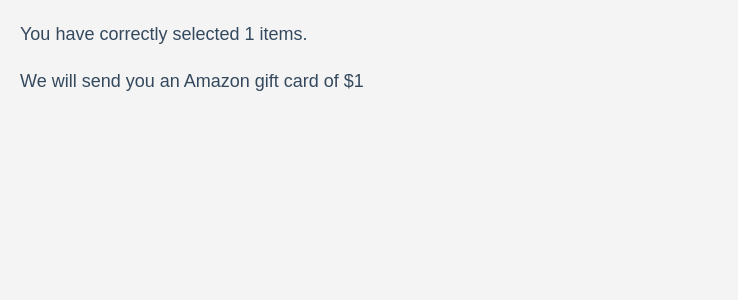
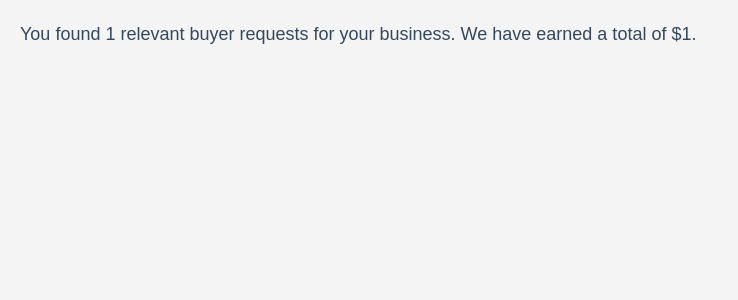
Before and after one commit to SentientPlatypus/scrollnudge, a Flask app: template app/templates/endpage.html in a window 1280 px wide. Shown: the top 300 px of the page, without its empty margins (0-738 px from the left). Run offline with Flask 2, Linux system fonts and the light colour scheme; the template is opened without the code that fills it: most values are stand-ins (such as "Sample title", 1, 10 or a date in 2020).

Commit message:
wording change

```diff
--- a/app/main.py
+++ b/app/main.py
@@ -206,7 +206,7 @@
         })
 
 
-    return render_template('endpage.html', message="You're done!", total_correct=total_correct, total_payout=total_payout)
+    return render_template('endpage.html', message="Thank you for participating in the experiment.", total_correct=total_correct, total_payout=total_payout)
 
 
 
--- a/app/templates/endpage.html
+++ b/app/templates/endpage.html
@@ -25,7 +25,7 @@
 </head>
 <body>
     <h1>{{ message }}</h1>
-    <p>You have correctly selected {{ total_correct }} items.</p>
-    <p>We will send you an Amazon gift card of ${{ total_payout }}</p>
+    <p>You found {{ total_correct }} relevant buyer requests for your business. We have earned a total of ${{ total_payout }}.</p>
+
 </body>
 </html>
--- a/app/templates/failed.html
+++ b/app/templates/failed.html
@@ -49,7 +49,8 @@
 <body>
     <div class="container">
         <h1>Assessment Not Passed</h1>
-        <p>Unfortunately, you did not meet the required criteria to pass the assessment.</p>
+        <p>We are unable to let you participate in the experiment. One or more of your answers in the assessment
+            page are incorrect.</p>
         <a href="/" class="button">Try Again</a>
     </div>
 </body>
```
